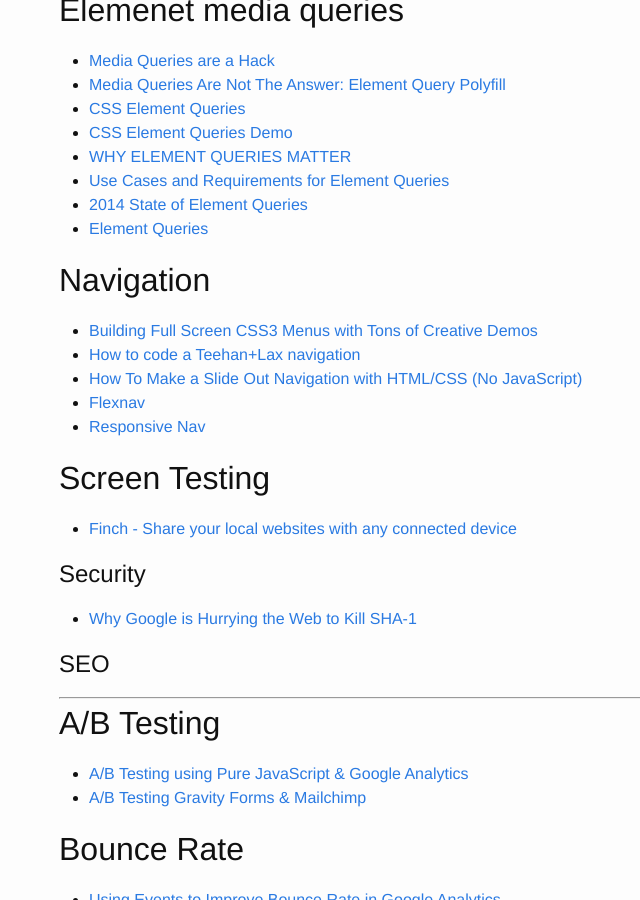
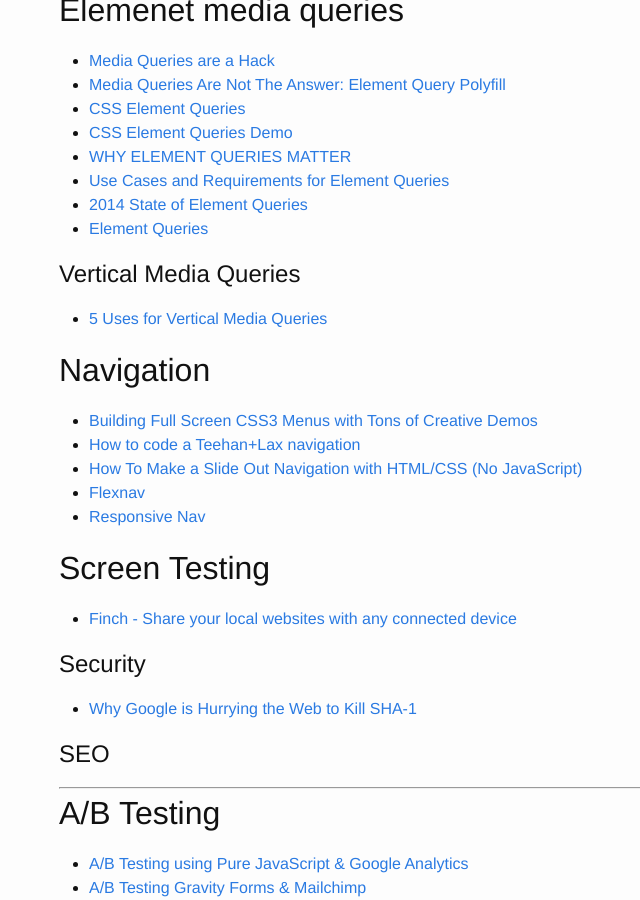
Before and after one commit to brownerd/brownerd.github.io, a Jekyll site: the page built from _posts/2014-10-06-reading-list-2014.md, in a window 1280 px wide and 900 px high, scrolled down 21886 px. Shown: the whole window, without its empty margins (211-851 px from the left). Built offline with Jekyll 4.4.1, drawn with Linux system fonts in a browser that asks for light colours; emoji names are drawn with the system emoji font.

Commit message:
Vertical Media Queries

```diff
--- a/_posts/2014-10-06-reading-list-2014.md
+++ b/_posts/2014-10-06-reading-list-2014.md
@@ -1059,6 +1059,8 @@ Event Capturing and Bubbling in JavaScript](http://www.kirupa.com/html5/event_ca
 - [Element Queries](http://discourse.specifiction.org/t/element-queries/26)
 
 
+# Vertical Media Queries
+- [5 Uses for Vertical Media Queries](http://www.sitepoint.com/5-uses-vertical-media-queries/)
 
 
 ## Navigation
```
